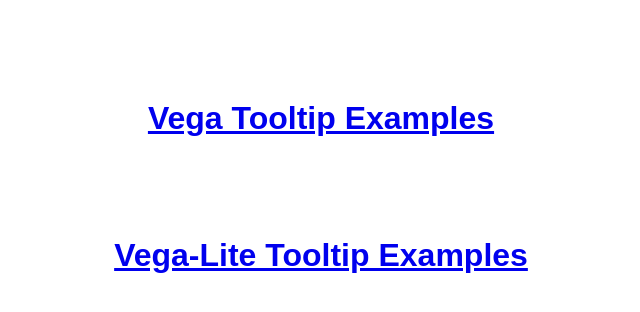
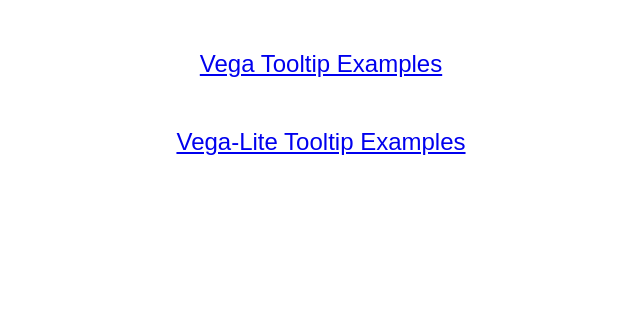
Before and after one commit to vega/vega-tooltip, a website: page index.html in a window 1280 px wide. Shown: the whole page, without its empty margins (319-959 px from the left). Drawn offline with Linux system fonts and the light colour scheme.

Commit message:
Make some style changes.

```diff
--- a/examples.css
+++ b/examples.css
@@ -1,9 +1,5 @@
 body {
   font-family: sans-serif;
-}
-h1 {
-  text-align: center;
-  margin: 100px 0px 25px;
 }
 
 /* Hide Vega action links */
@@ -19,3 +15,15 @@
   display: block;
   margin: auto;
 }
+
+.large {
+  margin: 50px 0px 25px;
+  font-size: 1.5em;
+}
+
+.center {
+  text-align: center;
+}
+.center a {
+  display: block;
+}
--- a/index.html
+++ b/index.html
@@ -8,9 +8,9 @@
 
 </head>
 
-<body>
-  <h1><a href="vega-examples.html">Vega Tooltip Examples</a></h1>
-  <h1><a href="vega-lite-examples.html">Vega-Lite Tooltip Examples</a></h1>
+<body class="center">
+  <a href="vega-examples.html" class="large">Vega Tooltip Examples</a>
+  <a href="vega-lite-examples.html" class="large">Vega-Lite Tooltip Examples</a>
 </body>
 
 </html>
--- a/src/tooltipDisplay.ts
+++ b/src/tooltipDisplay.ts
@@ -1,5 +1,5 @@
-import { EnterElement, select, Selection } from 'd3-selection';
-import { Option, TooltipData } from './options';
+import {EnterElement, select, Selection} from 'd3-selection';
+import {Option, TooltipData} from './options';
 
 /**
  * Get the tooltip HTML placeholder by id selector "#vis-tooltip"
```
Also changed, not shown: vega-examples.html (+3 -1 lines), vega-lite-examples.html (+2 -1 lines).
